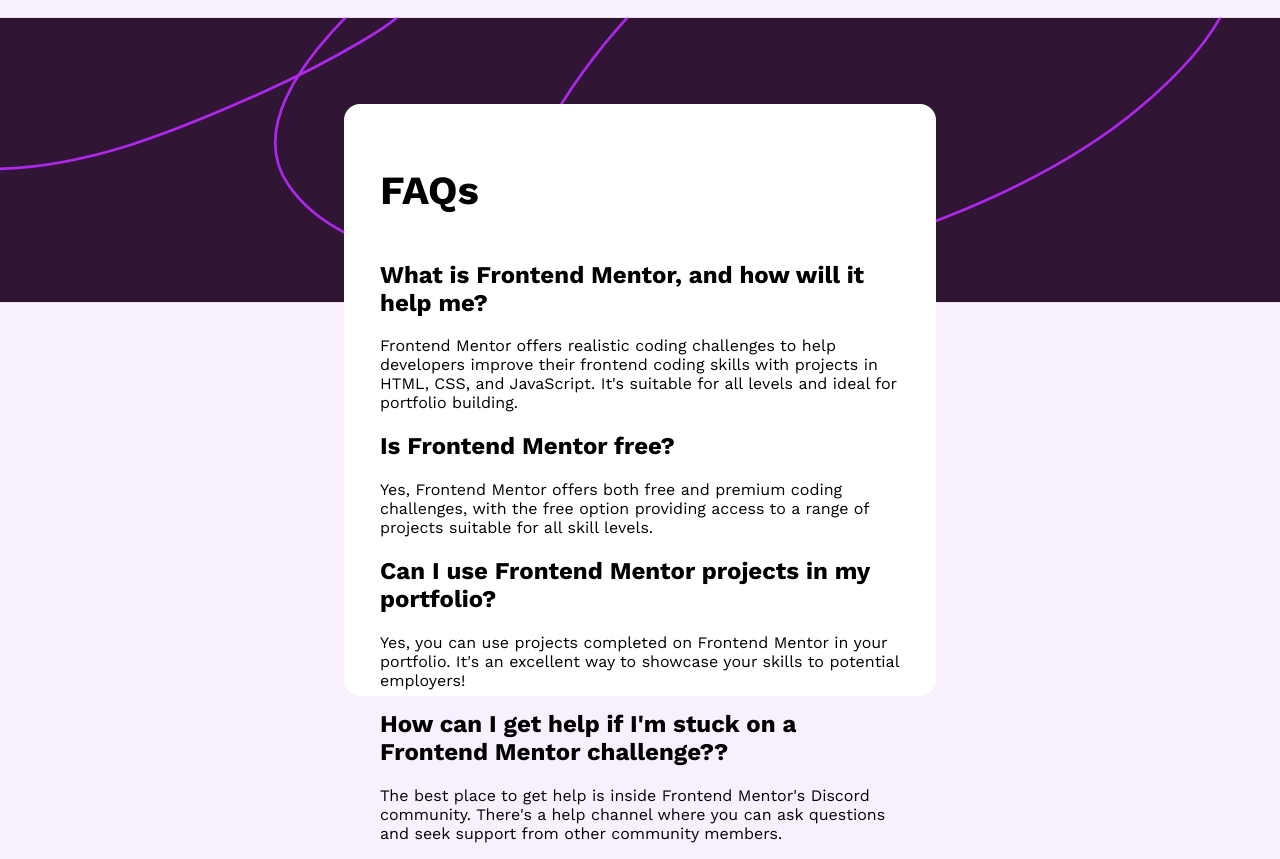
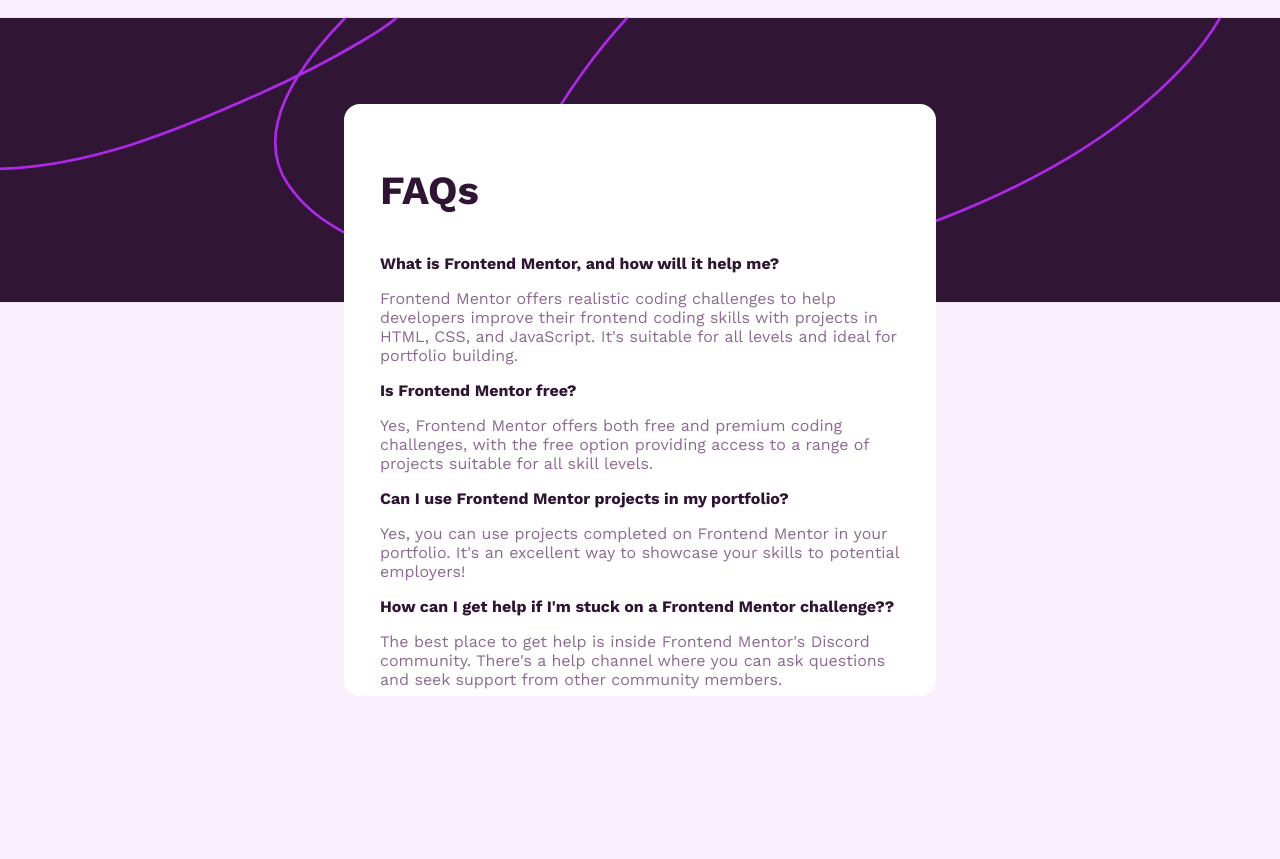
Before and after one commit to Xico26/fm-faq-accordion, a plain HTML site: page index.html in a window 1280 px wide. After the commit the page ends 800 px from the top, so only its background shows below. Drawn offline with nearby package versions, Linux system fonts and the light colour scheme.

Commit message:
Update style.css

```diff
--- a/style.css
+++ b/style.css
@@ -5,7 +5,7 @@
     --clr-bg: hsl(276, 100%, 97%);
     --clr-ps: hsl(292, 16%, 49%);
     --clr-hs: hsl(292, 42%, 14%);
-    --fs-p: 16px;
+    --fs-p: 1rem;
     --fs-head: 2.5rem;
     box-sizing: border-box;
 
@@ -51,6 +51,16 @@ body {
 
 .faq-title {
     font-size: var(--fs-head);
+    color: var(--clr-hs)
+}
+
+.faq-q {
+    color: var(--clr-hs);
+    font-size: var(--fs-p);
+}
+
+.faq-a {
+    color: var(--clr-ps);
 }
 
 .attribution {
```
